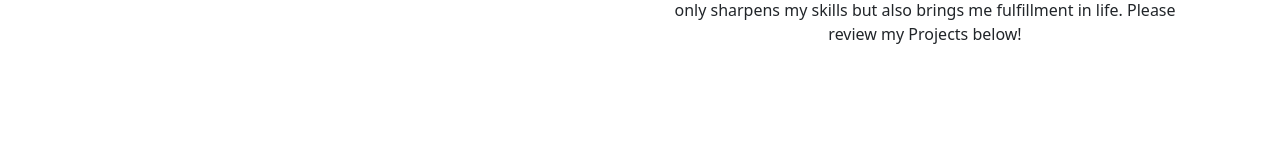
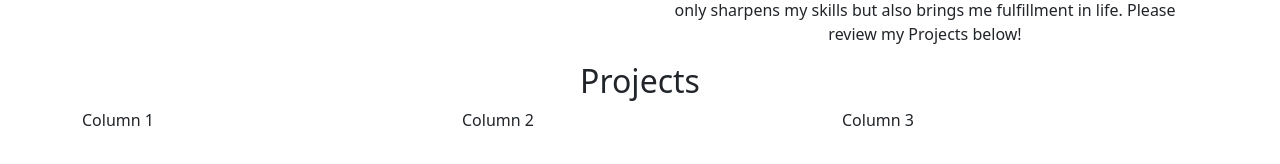
Before and after one commit to samuel408/2023-2024_Portfolio, a React (Create React App) app: page / in a window 1280 px wide. Shown: the part 332-496 px from the top of the page. Built offline with nearby package versions, Linux system fonts and the light colour scheme.

Commit message:
merged projects to main

```diff
--- a/src/App.js
+++ b/src/App.js
@@ -2,12 +2,14 @@ import './App.css';
 import React from 'react';
 import NavBar from './component/NavBar';
 import About from './component/About';
+import Projects from './component/Projects';
 
 function App() {
   return (
     <div >
      <NavBar />
      <About/>
+     <Projects/>
     </div>
   );
 }
```
